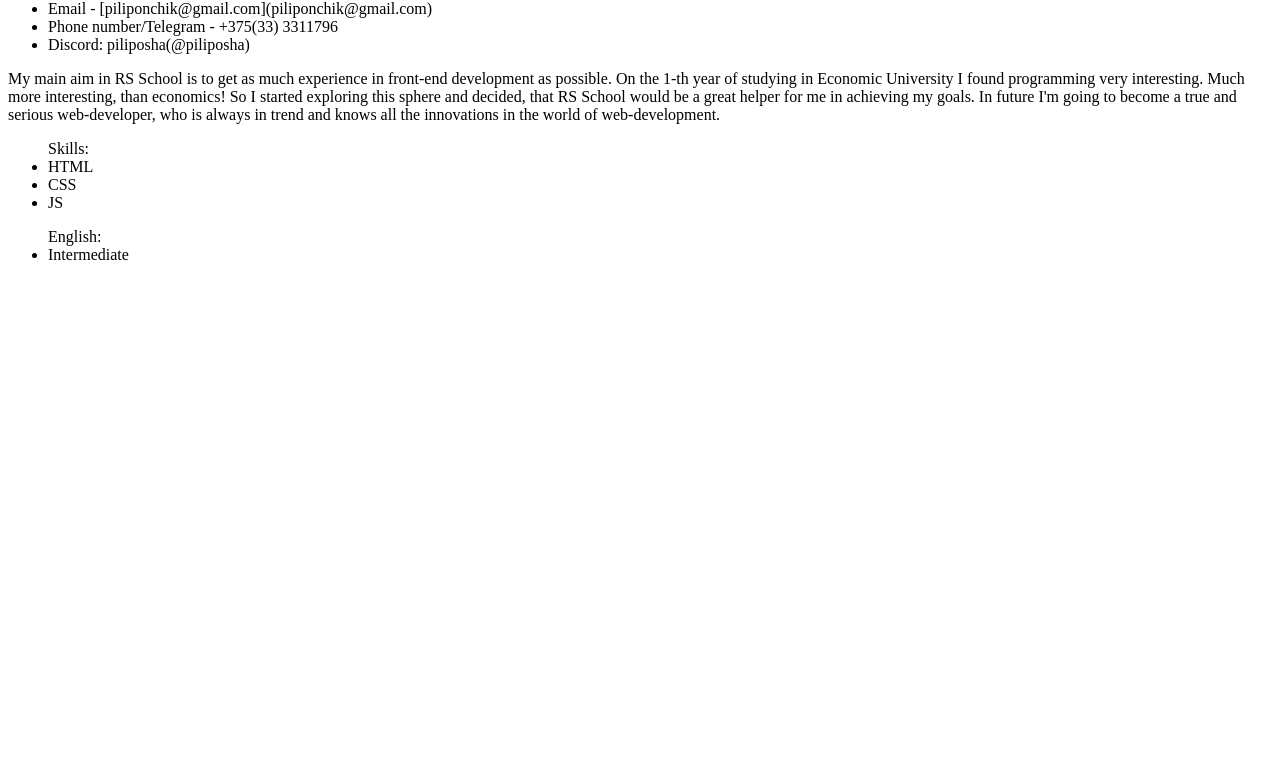
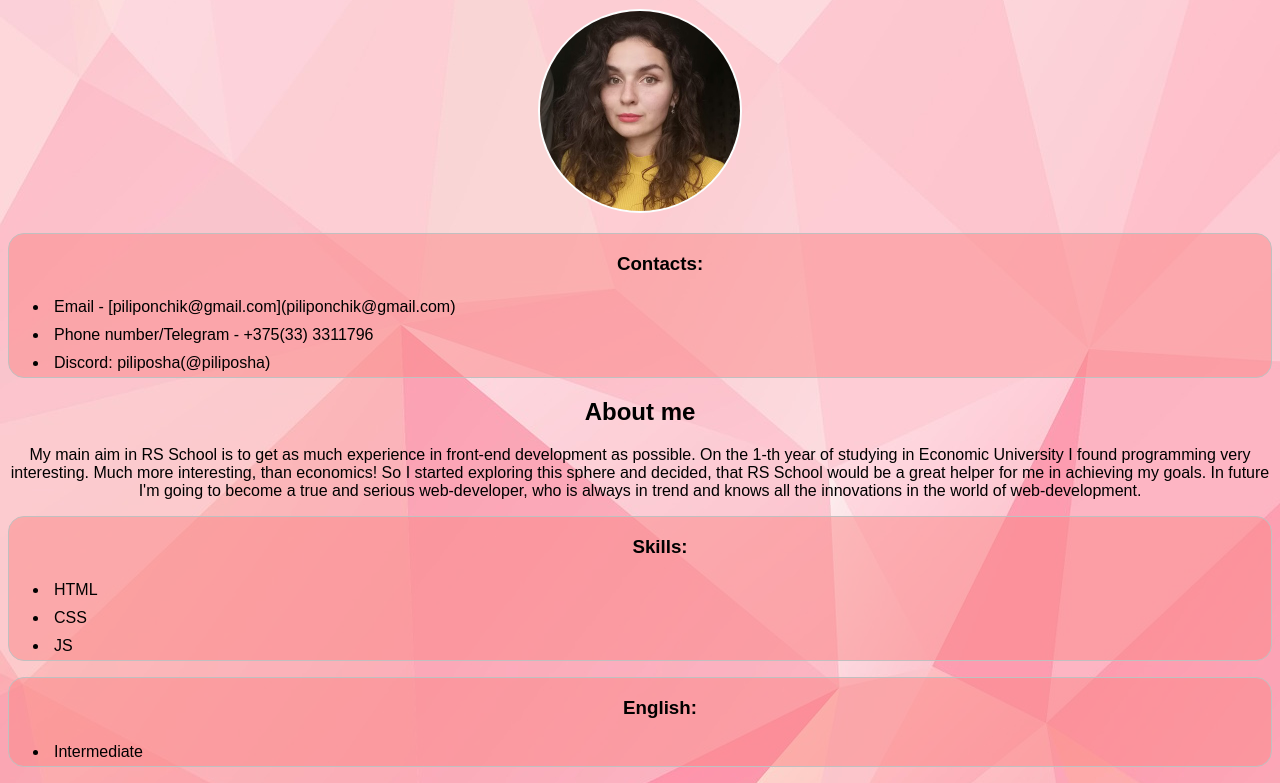
Before and after one commit to piliposha/rsschool-cv, a plain HTML site: page index.html in a window 1280 px wide. Shown: the part 119-902 px from the top of the page. Before the commit the page ends 800 px from the top, so only its background shows below. Drawn offline with Linux system fonts and the light colour scheme; a web font is replaced by a local one.

Commit message:
init: start create stylecss

```diff
--- a/index.html
+++ b/index.html
@@ -4,23 +4,30 @@
     <meta charset="UTF-8">
 	<meta name="viewport" content="width=device-width, initial-scale=1.0">
 	<meta http-equiv="X-UA-Compatible" content="ie=edge">
+	<link rel="stylesheet" href="style.css">
     <link rel="stylesheet" href="">
-    <link rel="stylesheet" href="">
-    <link href="https://fonts.googleapis.com/css?family=Playfair+Display:400,700i&display=swap" rel="stylesheet">
+    <link href="https://fonts.googleapis.com/css?family=News+Cycle&display=swap" rel="stylesheet">
     <title>Curriculum vitae</title>
   </head>
   <body>
-    <article class="myname">
-      <h1>Kristina Piliponchik</h1>
+        <header>
+                <h1>Curriculum vitae</h1>
+                <h2>Kristina Piliponchik</h2>
+            </header>
+            <main>
                 <figure class="myphoto">
-        <img src="img/CVphoto.jpg" alt="CvPhoto">
+                    <img src="img/PhotoCV.jpg" alt="CvPhoto">
                  </figure>
+<section class="Contacts">
       <ul>
-        Contacts:
+        <h3>Contacts:</h3>
         <li class ="email">Email - [piliponchik@gmail.com](piliponchik@gmail.com)</li>
         <li class = "phone"> Phone number/Telegram - +375(33) 3311796</li>
         <li class = "disc"> Discord: piliposha(@piliposha)</li>
     </ul>
+</section>
+<section class="aboutMe">
+        <h2>About me</h2>
     <p> My main aim in RS School is to get as much experience in front-end development as possible.
         On the 1-th year of studying in Economic University I found programming very interesting.
         Much more interesting, than economics! So I started exploring this sphere and decided, that
@@ -28,17 +35,21 @@
         a true and serious web-developer, who is always in trend and knows all the innovations in the
         world of web-development.
     </p>
+</section>
+<section class="skillsAndLang">
     <ul>
-        Skills:
+        <h3>Skills: </h3>
             <li>HTML</li>
             <li>CSS</li>
             <li>JS</li>
     </ul>
         <ul>
-        English:
+            <h3>English:</h3>
             <li>Intermediate</li>
         </ul>
+
+</section>
         <script src="" async defer></script>
-     </article>
+</main>
        </body>
 </html>
--- /dev/null
+++ b/style.css
@@ -0,0 +1,24 @@
+body {
+    text-align: center;
+    background: url(img/BodyFon.jpg);
+    color: #000000;
+    font-size: 1em;
+    font-family: 'News Cycle', sans-serif;
+}
+li {
+    text-align: left;
+    padding: 5px;
+}
+ul {
+    border: 1px solid silver;
+    background-color: rgba(252, 136, 136, 0.5);
+    border-radius: 1em;
+
+}
+img {
+    text-align: left;
+    width: 200px;
+    height: 200px;
+    border: 2px solid rgb(250, 255, 255);
+    border-radius: 15em;
+}
```
Also changed, not shown: img/AboutMeFon.jpg (added), img/BodyFon.jpg (added), img/PhotoCV.jpg (added). Lines whose indentation alone changed are shown as unchanged.
